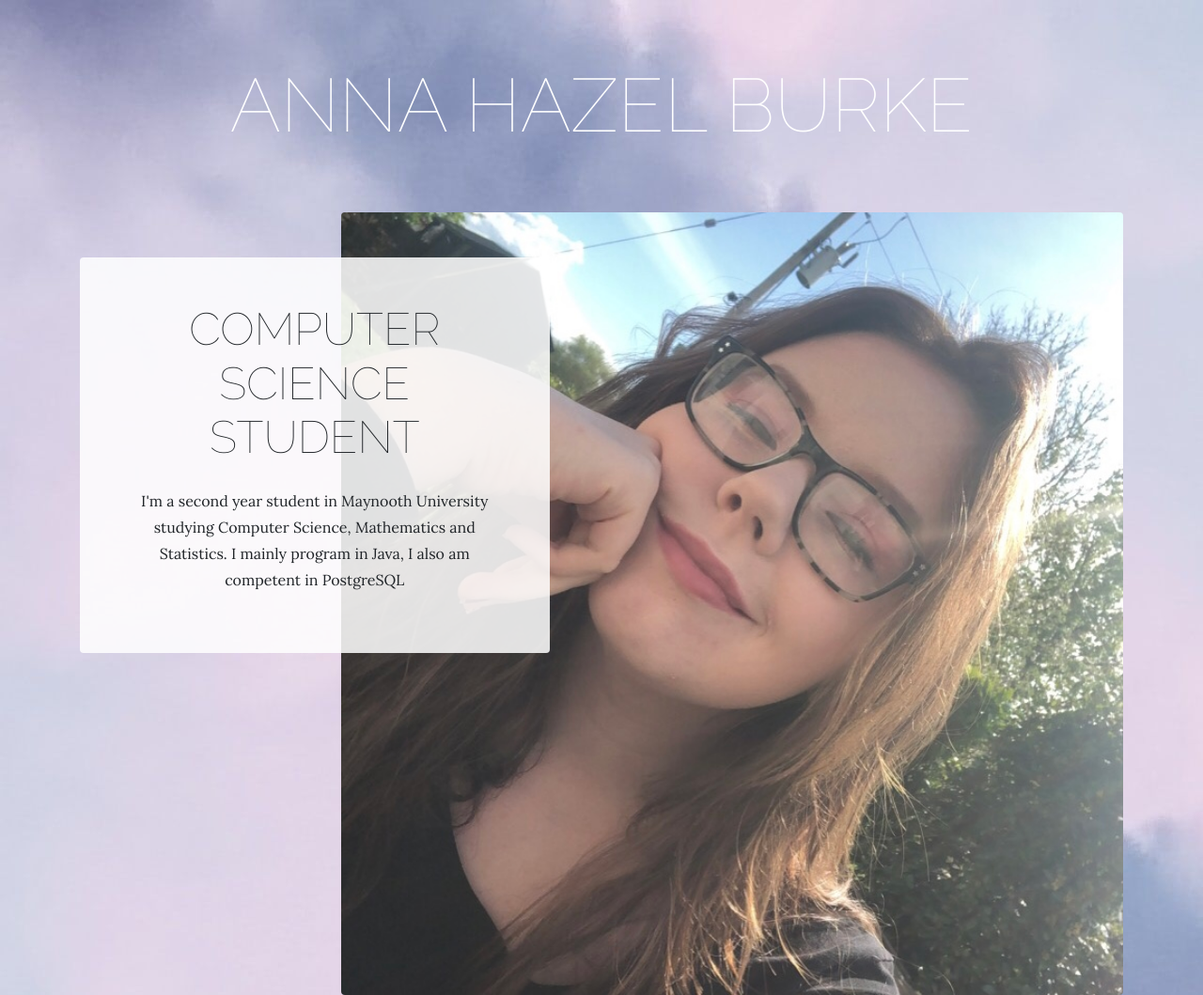
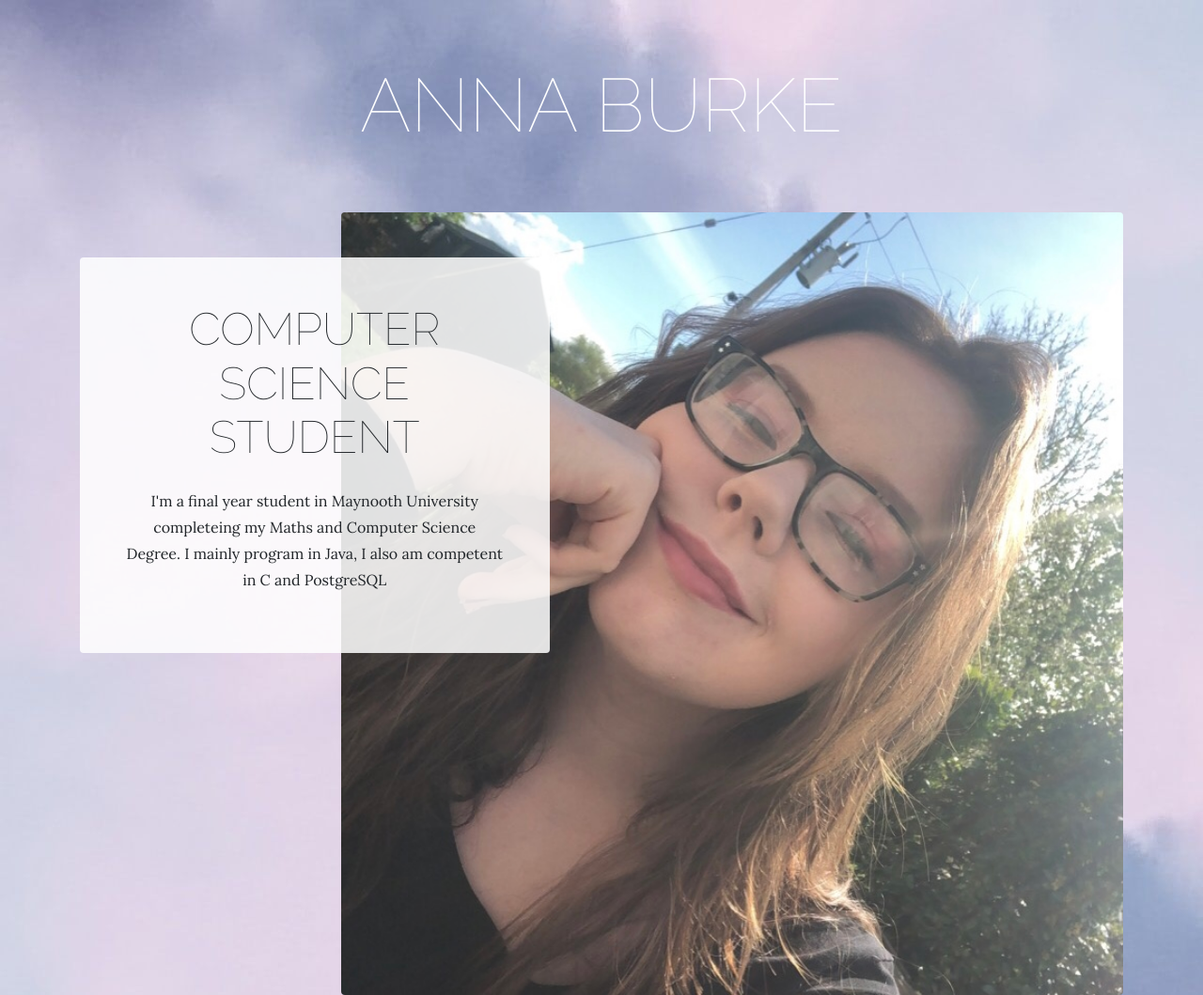
Before and after one commit to anna3-4-5/anna3-4-5.github.io, a plain HTML site: page index.html in a window 1280 px wide. Shown: the top 1059 px of the page at 94% size. Drawn offline with nearby package versions, Linux system fonts and the light colour scheme.

Commit message:
Update index.html

```diff
--- a/index.html
+++ b/index.html
@@ -11,13 +11,13 @@
 </head>
 
 <body style="background: url(&quot;assets/img/bg.jpg&quot;);">
-    <h1 class="text-center text-white d-none d-lg-block site-heading"><span class="text-primary site-heading-upper mb-3"></span><span class="site-heading-lower">Anna Hazel Burke</span></h1>
+    <h1 class="text-center text-white d-none d-lg-block site-heading"><span class="text-primary site-heading-upper mb-3"></span><span class="site-heading-lower">Anna Burke</span></h1>
     <section class="page-section clearfix">
         <div class="container">
             <div class="intro"><img class="img-fluid intro-img mb-3 mb-lg-0 rounded" src="assets/img/intro.jpg">
                 <div class="intro-text left-0 text-centerfaded p-5 rounded bg-faded text-center">
                     <h2 class="section-heading mb-4"><span class="section-heading-lower" style="font-size: 16pxs;">Computer Science Student</span><span class="section-heading-upper"></span></h2>
-                    <p class="mb-3">I'm a second year student in Maynooth University studying Computer Science, Mathematics and Statistics. I mainly program in Java, I also am competent in PostgreSQL</p>
+                    <p class="mb-3">I'm a final year student in Maynooth University completeing my Maths and Computer Science Degree. I mainly program in Java, I also am competent in C and PostgreSQL</p>
                     <div class="mx-auto intro-button"></div>
                 </div>
             </div>
```
